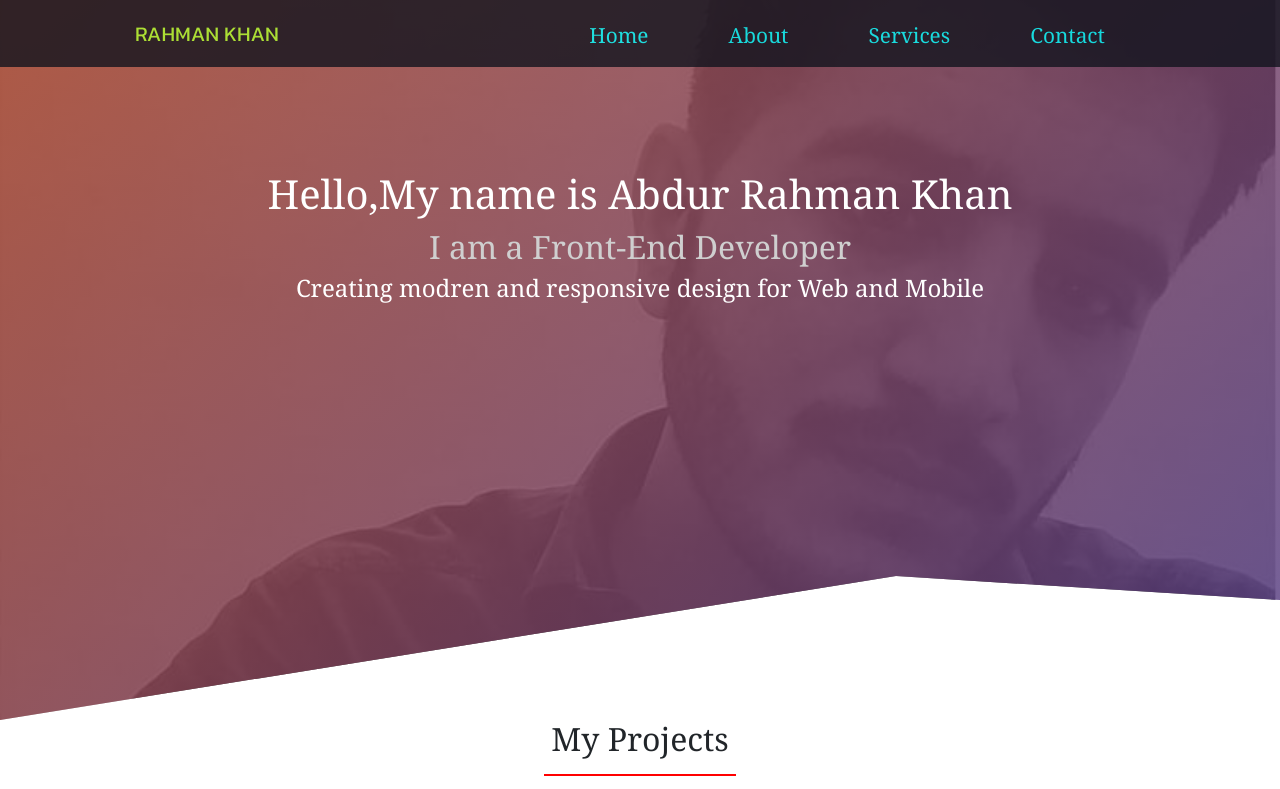
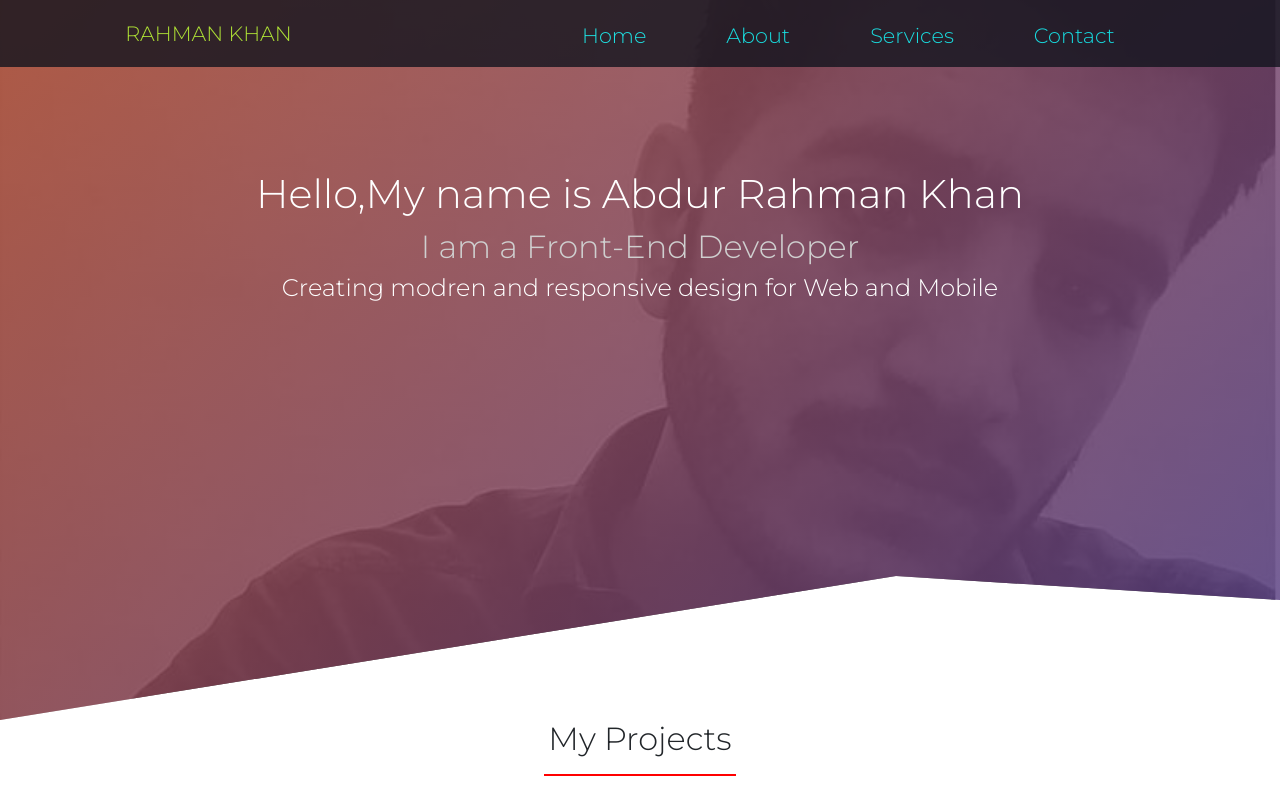
Before and after one commit to abdurrahmankhan8992/Abdurrahman, a plain HTML site: page index.html in a window 1280 px wide. Shown: the top 789 px of the page. Drawn offline with nearby package versions, Linux system fonts and the light colour scheme.

Commit message:
update fonts

```diff
--- a/about.css
+++ b/about.css
@@ -1,10 +1,10 @@
 @import url('https://fonts.googleapis.com/css2?family=Kanit:wght@100;300;400&family=Lobster&family=Roboto+Slab:wght@300&display=swap');
-
+@import url('https://fonts.googleapis.com/css2?family=Montserrat:wght@300&display=swap');
 *{
     padding: 0;
     margin: 0;
     box-sizing: border-box;
-    font-family: Cambria, Cochin, Georgia, Times, 'Times New Roman', serif;
+    font-family: 'Montserrat', sans-serif;
 }
 
 
@@ -35,14 +35,14 @@ header{
 
 
     height: 80px;
-    font-family: 'Kanit', sans-serif;
+    font-family: 'Montserrat', sans-serif;
 
 
 }
 .logo{
      font-size: 1.3rem;
      color: greenyellow;
-     font-family: 'Kanit', sans-serif;
+     font-family: 'Montserrat', sans-serif;
 
  }
 .ul-list{
--- a/main.css
+++ b/main.css
@@ -1,10 +1,10 @@
 @import url('https://fonts.googleapis.com/css2?family=Kanit:wght@100;300;400&family=Lobster&family=Roboto+Slab:wght@300&display=swap');
-
+@import url('https://fonts.googleapis.com/css2?family=Montserrat:wght@300&display=swap');
 *{
     padding: 0;
     margin: 0;
     box-sizing: border-box;
-    font-family: Cambria, Cochin, Georgia, Times, 'Times New Roman', serif;
+    font-family: 'Montserrat', sans-serif;
 }
 
 /* header area */
@@ -36,14 +36,14 @@ header{
     left: 0;
     z-index: 9999;
 
-    font-family: 'Kanit', sans-serif;
+    font-family: 'Montserrat', sans-serif;
 
 
 }
 .logo{
      font-size: 1.3rem;
      color: greenyellow;
-     font-family: 'Kanit', sans-serif;
+     font-family: 'Montserrat', sans-serif;
 
  }
 .ul-list{
```
